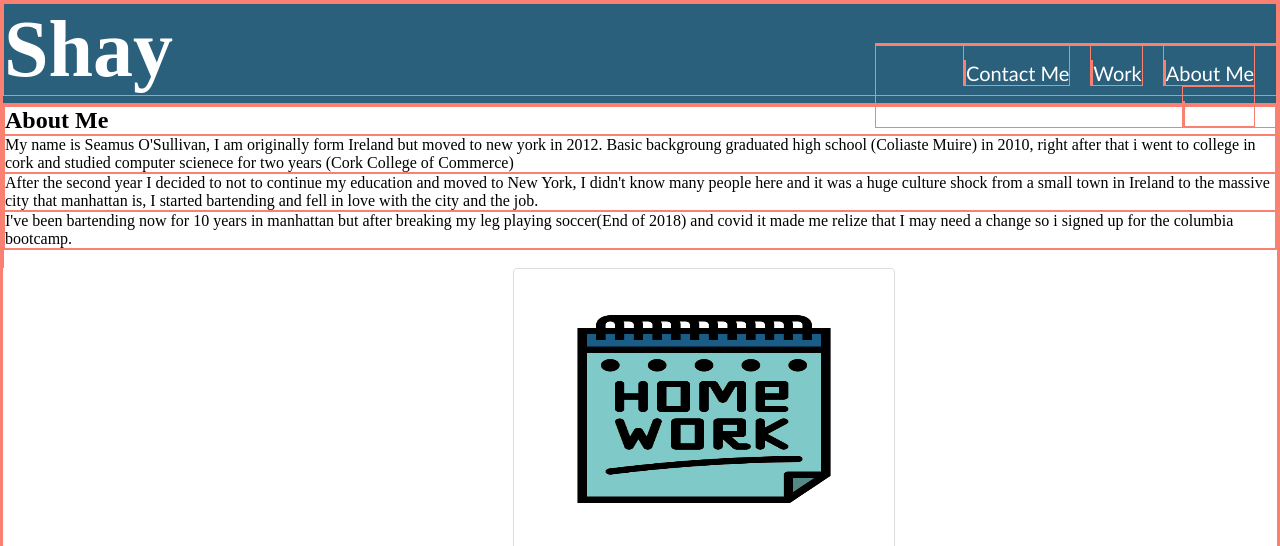
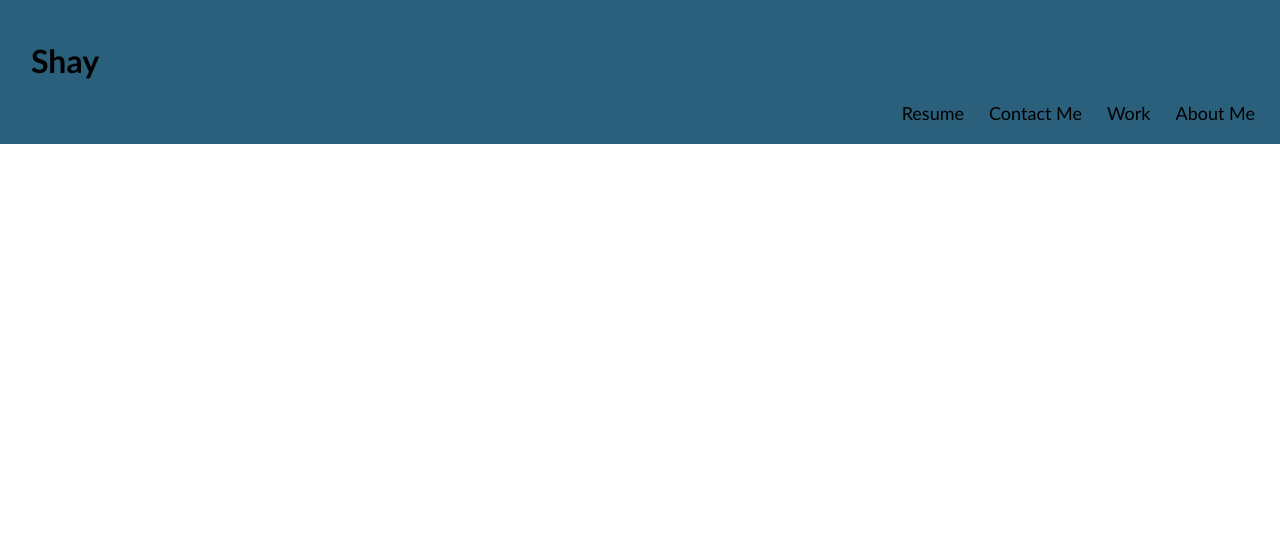
Before and after one commit to shayosullivan/portfolio, a plain HTML site: page index.html in a window 1280 px wide. Shown: the top 546 px of the page. Drawn offline with Linux system fonts and the light colour scheme.

Commit message:
fixed nav header so it doesnt overlap

```diff
--- a/assets/css/style.css
+++ b/assets/css/style.css
@@ -1,42 +1,84 @@
-* {
+/* {
     border: solid 1px salmon ;
     margin: 0;
     padding: 0;
-}
+}*/
 body {
     min-height: 100vh;
 }
-header {
-    height: 100px;
-    background-color: #2a607c;
-    color: white;
-    position: relative;
-}
-#site-header {
+html {
+    padding: 0;
+    margin: 0;
+    font-family: "Trebuchet MS";
+  }
+  #header {
+    background-color: #2a607c ;
+    padding: 20px 0;
+    width: 100%;
+    position: fixed;
+    left: 0;
+    top: 0;
+  }
 
-    font-size: 40px;
-}
-#site-nav {
+  .container {
+    width: 86%;
+    margin: 0 auto;
+  }
+  #header .container {
+    display: flex;
+    justify-content: space-between;
+    align-items: center;
+  }
+  #Shay {
+    justify-content: left;
+    display: flex;
+    margin-left: 31px;
+  }
+
+  .site-nav ul {
+    padding: 0;
+    margin: 0;
+    list-style: none;
+  }
+  .site-nav ul li {
+    float: right;
+    margin-right: 25px;
+    font-size: 18px;
+  }
+  .site-nav ul li a {
+    text-decoration: none;
+    color: black;
+  }
+ li:hover {
+    background-color: pink;
+  }
+
+  .banner {
+    min-height: 750px;
+    max-height: 750px;
+    background-size: cover;
+  }
+/*.site-nav {
     position:absolute;
     max-width: 400px;
     right: 0;
     top: 40px;
 }
 
-#site-nav ul {
+.site-nav ul {
 list-style-type: none;
 padding: 0;
 margin: 0;
 }
 
-#site-nav ul li {
+.site-nav ul li {
     display:inline;
 font-family: 'Gill Sans', 'Gill Sans MT', Calibri, 'Trebuchet MS', sans-serif;
 font-size: 20px;
 padding-top: 15px;
 margin-right: 20px;
 float: right;
-}
+}*/
 
 main {
     min-height: 80vh;
--- a/index.html
+++ b/index.html
@@ -8,30 +8,32 @@
 <link rel="stylesheet" href="assets/css/style.css">
 </head>
 <body>
- <!--Header-->
- <header id="site-header">
-     <h1>Shay</h1>
-     <!--nav-->
-     <nav id="site-nav">
-         <ul>
-             <li><a href="#"></a> About Me</li>
-             <li><a href="#"></a> Work</li>
-             <li><a href="#"></a> Contact Me</li>
-             <li><a href="#"></a> Resume</li>
-         </ul>
 
-     </nav>
-     <!--Collection of links about me work contact me resume-->
+    <header id="header">
+        <div class="container"></div>
+            <h1 id="Shay">Shay</h1>
+                <nav class="site-nav">
+                <ul>
+                    <li><a href="">About Me</a></li>
+                    <li><a href="">Work</a></li>
+                    <li><a href="">Contact Me</a></li>
+                    <li><a href="">Resume</a></li>
+                </ul>
+            </nav>
+        </header>
+
+
 
  </header>
- <!--main content-->
- <main id="main-content">
+ <section class="banner" id="home">
+    </section>
+
 
     <!--flex wrap-->
     <!--flex bases -->
      <section id="about-me">
     <!--<div id="about-me">-->
-        <h2> About Me</h2>
+        <!--<h2> About Me</h2>
         <p>My name is Seamus O'Sullivan, I am originally form Ireland but moved to new york in 2012.
             Basic backgroung graduated high school (Coliaste Muire) in 2010, right after that i went to
             college in cork and studied computer scienece for two years (Cork College of Commerce)
@@ -44,7 +46,7 @@
             and covid it made me relize that I may need a change so i signed up for the columbia bootcamp.
 
         </p>
-        </div>
+        </div>-->
 </section>
 <a href="https://www.w3schools.com/">
     <img src="assets/images/homework.png" alt="homework">
```
